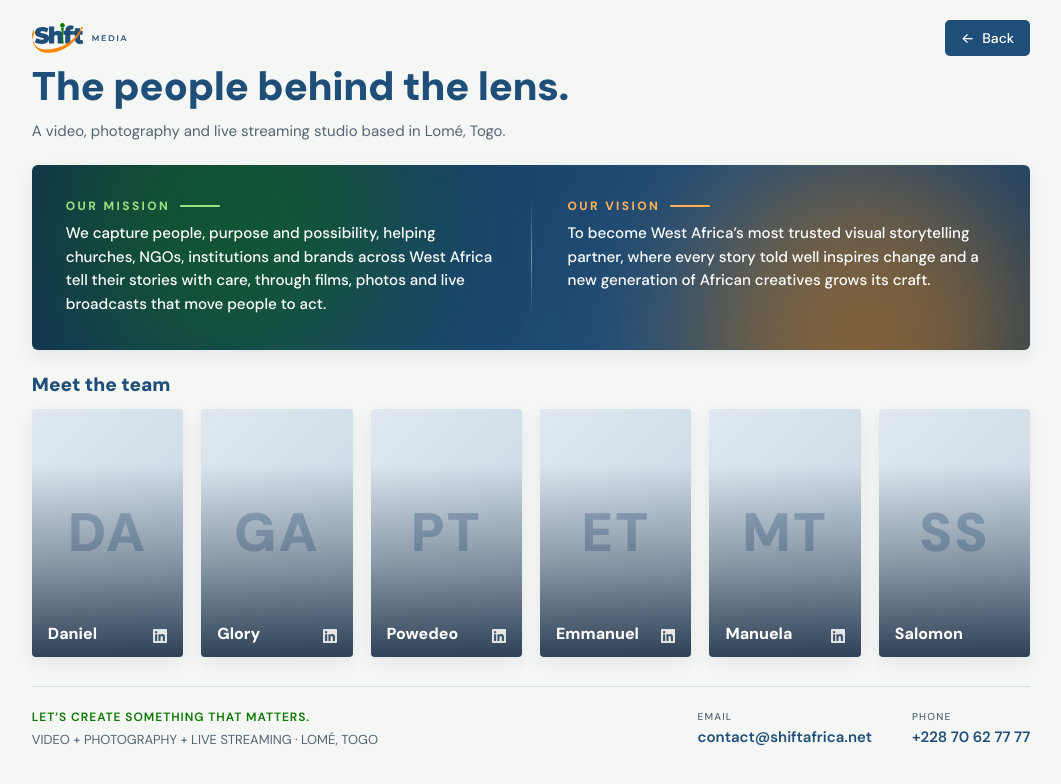
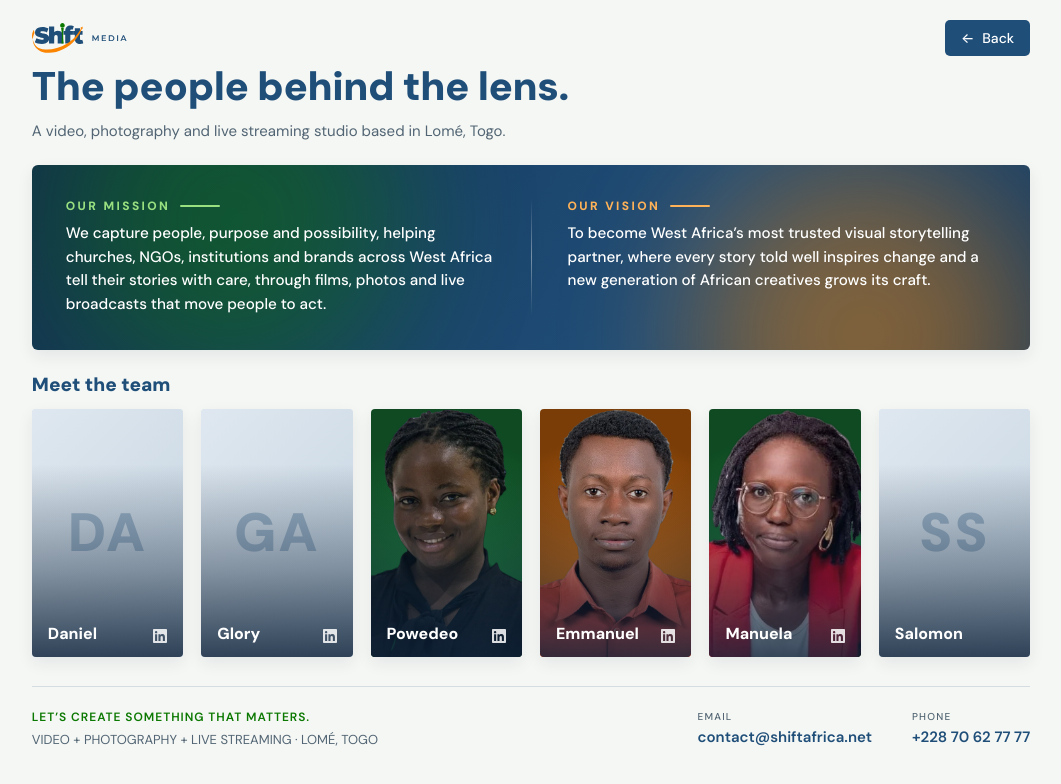
Before and after one commit to Dagossou/shift-media, a plain HTML site: page about.html in a window 1280 px wide. Shown: the whole page, without its empty margins (109-1170 px from the left). Drawn offline with Linux system fonts and the light colour scheme.

Commit message:
About: cut-out portraits for Emmanuel, Manuela and Powedeo
Co-Authored-By: Claude Opus 5.5 <noreply@anthropic.com>
Claude-Session: https://claude.ai/code/session_01MAP6UJuRMFuUemUXkRbxM1

```diff
--- a/about.html
+++ b/about.html
@@ -71,7 +71,7 @@
         <div class="tilt tilt--green">
           <a class="card member" href="https://www.linkedin.com/in/powedeo-trimua/" target="_blank" rel="noopener" aria-label="Powedeo Trimua, LinkedIn profile">
             <span class="member__placeholder" aria-hidden="true">PT</span>
-            <!-- <img class="card__img" src="/assets/img/team/PHOTO.jpg" alt="Powedeo Trimua"> -->
+            <img class="card__img member__img" src="/assets/img/team/powedeo-trimua.webp" alt="Powedeo Trimua" loading="lazy">
             <span class="member__info">
               <span class="member__name">Powedeo Trimua</span>
               <span class="member__role">Social Media Manager</span>
@@ -83,7 +83,7 @@
         <div class="tilt tilt--orange">
           <a class="card member" href="https://www.linkedin.com/in/komla-emmanuel-torko-bba909324/" target="_blank" rel="noopener" aria-label="Emmanuel Torko, LinkedIn profile">
             <span class="member__placeholder" aria-hidden="true">ET</span>
-            <!-- <img class="card__img" src="/assets/img/team/PHOTO.jpg" alt="Emmanuel Torko"> -->
+            <img class="card__img member__img" src="/assets/img/team/emmanuel-torko.webp" alt="Emmanuel Torko" loading="lazy">
             <span class="member__info">
               <span class="member__name">Emmanuel Torko</span>
               <span class="member__role">Assistant Director</span>
@@ -95,7 +95,7 @@
         <div class="tilt tilt--green">
           <a class="card member" href="https://www.linkedin.com/in/ay%C3%A9l%C3%A9-manuela-tessi-714314215/" target="_blank" rel="noopener" aria-label="Manuela Tessi, LinkedIn profile">
             <span class="member__placeholder" aria-hidden="true">MT</span>
-            <!-- <img class="card__img" src="/assets/img/team/PHOTO.jpg" alt="Manuela Tessi"> -->
+            <img class="card__img member__img" src="/assets/img/team/manuela-tessi.webp" alt="Manuela Tessi" loading="lazy">
             <span class="member__info">
               <span class="member__name">Manuela Tessi</span>
               <span class="member__role">Social Media &amp; Content Strategist</span>
--- a/assets/css/style.css
+++ b/assets/css/style.css
@@ -630,3 +630,10 @@ body.no-scroll { overflow: hidden; }
 }
 
 @media (min-width: 1024px) and (max-width: 1340px) { .member__cta .cta-long { display: none; } }
+
+/* Team cut-out portraits on a brand gradient */
+.member:has(.member__img) { background: radial-gradient(120% 90% at 50% 100%, #2a6aa0 0%, #1f4e79 45%, #12304d 100%); }
+.member:has(.member__img) .member__placeholder { display: none; }
+.member .member__img { object-fit: cover; object-position: 50% 8%; }
+.tilt--orange .member:has(.member__img) { background: radial-gradient(120% 90% at 50% 100%, #f39a3a 0%, #c86a12 45%, #7a3d07 100%); }
+.tilt--green .member:has(.member__img) { background: radial-gradient(120% 90% at 50% 100%, #3aa85a 0%, #1f7a3a 45%, #0f4a22 100%); }
```
Also changed, not shown: assets/img/team/emmanuel-torko.webp (added), assets/img/team/manuela-tessi.webp (added), assets/img/team/powedeo-trimua.webp (added).
